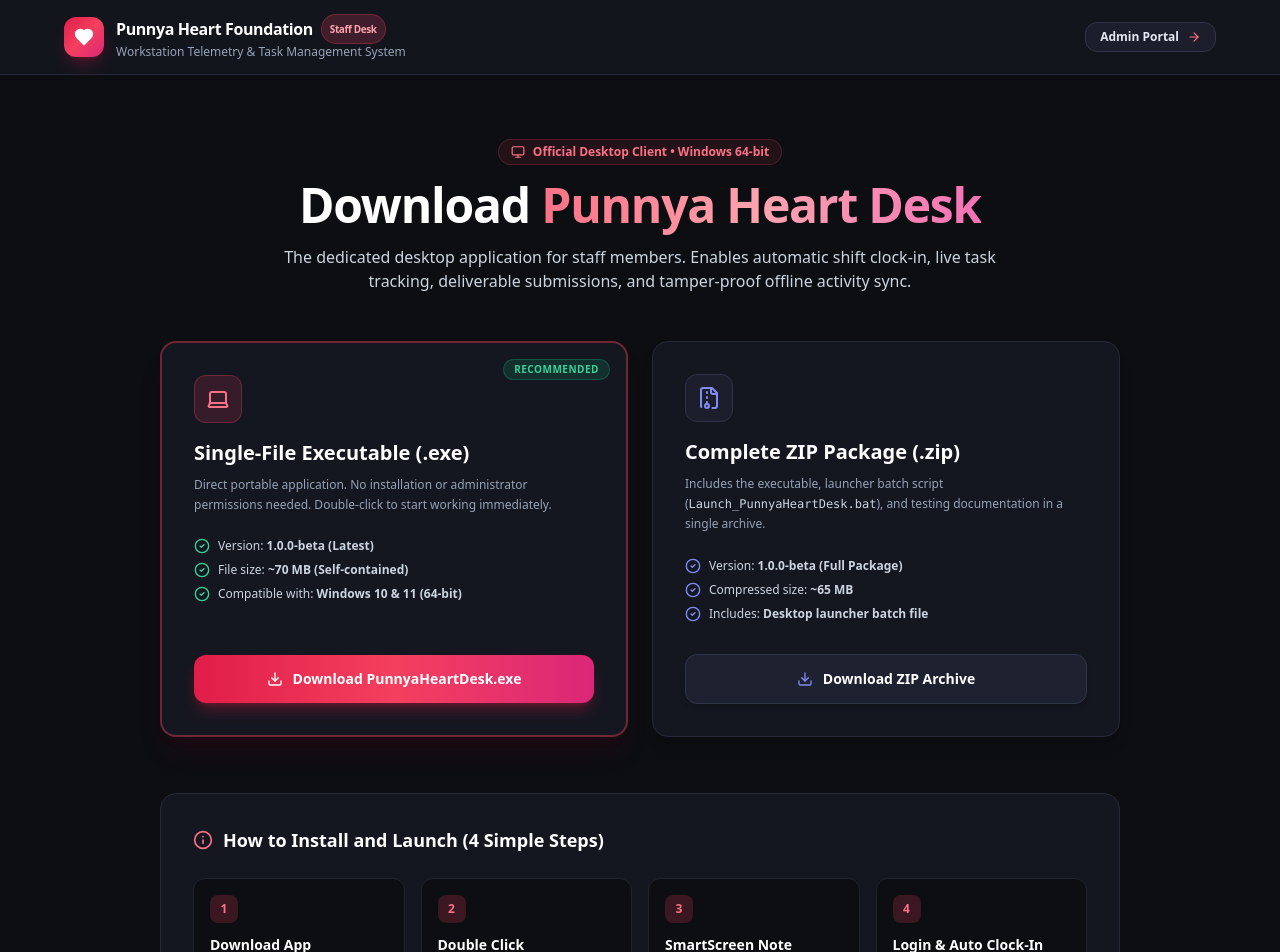
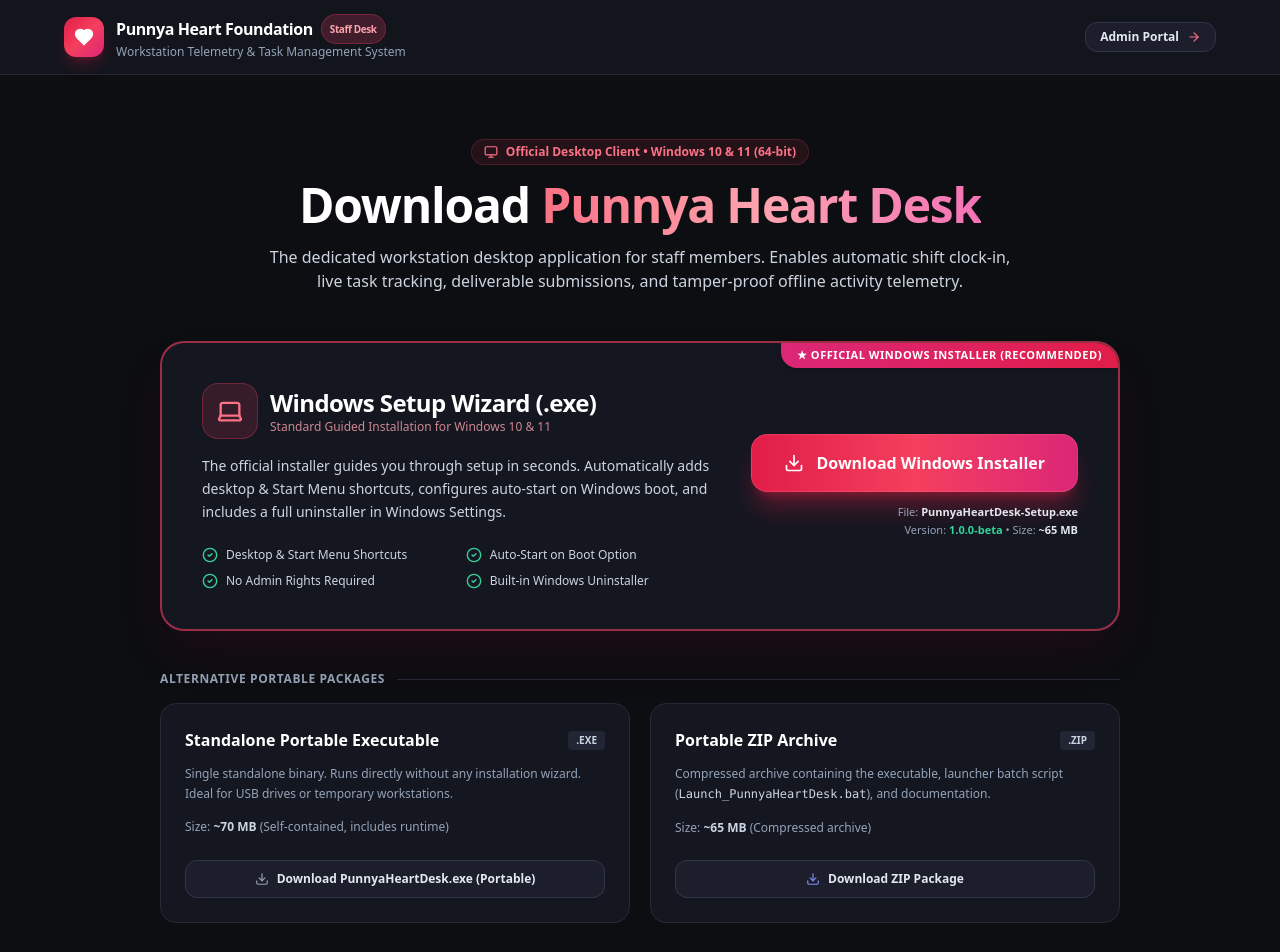
Before and after one commit to ram-kamal/punyya-task, a Next.js app in the folder web/: page /task/download in a window 1280 px wide. Shown: the top 952 px of the page. Built offline with nearby package versions, Linux system fonts and the light colour scheme.

Commit message:
feat(installer): add Windows Setup Wizard download card and portal packaging script

```diff
--- a/web/src/app/download/page.tsx
+++ b/web/src/app/download/page.tsx
@@ -17,6 +17,7 @@ import {
 } from 'lucide-react';
 
 export default function DownloadPage() {
+  const setupUrl = '/task/downloads/PunnyaHeartDesk-Setup.exe';
   const exeUrl = '/task/downloads/PunnyaHeartDesk.exe';
   const zipUrl = '/task/downloads/PunnyaHeartDesk-Windows.zip';
 
@@ -39,7 +40,7 @@ export default function DownloadPage() {
                   Staff Desk
                 </span>
               </div>
-              <p className="text-xs text-slate-400">Workstation Telemetry & Task Management System</p>
+              <p className="text-xs text-slate-400">Workstation Telemetry &amp; Task Management System</p>
             </div>
           </Link>
 
@@ -58,94 +59,134 @@ export default function DownloadPage() {
         <div className="text-center max-w-3xl mx-auto mb-12">
           <div className="inline-flex items-center space-x-2 px-3 py-1 rounded-full bg-rose-500/10 border border-rose-500/20 text-rose-400 text-xs font-semibold mb-4">
             <Monitor className="w-3.5 h-3.5" />
-            <span>Official Desktop Client • Windows 64-bit</span>
+            <span>Official Desktop Client • Windows 10 &amp; 11 (64-bit)</span>
           </div>
           <h1 className="text-3xl sm:text-5xl font-black text-white tracking-tight leading-tight mb-4">
             Download <span className="bg-gradient-to-r from-rose-400 via-rose-300 to-pink-400 bg-clip-text text-transparent">Punnya Heart Desk</span>
           </h1>
           <p className="text-slate-300 text-sm sm:text-base leading-relaxed">
-            The dedicated desktop application for staff members. Enables automatic shift clock-in,
-            live task tracking, deliverable submissions, and tamper-proof offline activity sync.
+            The dedicated workstation desktop application for staff members. Enables automatic shift clock-in,
+            live task tracking, deliverable submissions, and tamper-proof offline activity telemetry.
           </p>
         </div>
 
-        {/* Primary Download Cards */}
-        <div className="grid grid-cols-1 md:grid-cols-2 gap-6 mb-14">
-          {/* Card 1: Standalone Portable Exe (Recommended) */}
-          <div className="bg-[#151720] border-2 border-rose-500/40 hover:border-rose-500 rounded-2xl p-6 sm:p-8 shadow-xl shadow-rose-950/20 transition-all flex flex-col justify-between relative group">
-            <div className="absolute top-4 right-4 bg-emerald-500/15 border border-emerald-500/30 text-emerald-400 text-[10px] font-bold px-2.5 py-0.5 rounded-full uppercase tracking-wider">
-              Recommended
+        {/* Featured Primary Card: Windows Installer Setup Wizard */}
+        <div className="mb-10">
+          <div className="bg-[#151720] border-2 border-rose-500/60 hover:border-rose-500 rounded-3xl p-6 sm:p-10 shadow-2xl shadow-rose-950/30 transition-all relative overflow-hidden">
+            <div className="absolute top-0 right-0 bg-gradient-to-l from-rose-600 to-pink-600 text-white text-[11px] font-extrabold px-4 py-1 rounded-bl-2xl uppercase tracking-wider shadow-md">
+              ★ Official Windows Installer (Recommended)
+            </div>
+
+            <div className="flex flex-col md:flex-row md:items-center md:justify-between gap-8">
+              <div className="space-y-4 max-w-xl">
+                <div className="flex items-center space-x-3">
+                  <div className="w-14 h-14 rounded-2xl bg-rose-500/15 border border-rose-500/30 flex items-center justify-center text-rose-400 shrink-0">
+                    <Laptop className="w-7 h-7" />
                   </div>
                   <div>
-              <div className="w-12 h-12 rounded-xl bg-rose-500/15 border border-rose-500/30 flex items-center justify-center mb-4 text-rose-400">
-                <Laptop className="w-6 h-6" />
+                    <h3 className="text-2xl font-black text-white tracking-tight">Windows Setup Wizard (.exe)</h3>
+                    <p className="text-xs text-rose-300/80 font-medium">Standard Guided Installation for Windows 10 &amp; 11</p>
                   </div>
-              <h3 className="text-xl font-bold text-white mb-2">Single-File Executable (.exe)</h3>
-              <p className="text-xs text-slate-400 mb-6 leading-relaxed">
-                Direct portable application. No installation or administrator permissions needed.
-                Double-click to start working immediately.
+                </div>
+
+                <p className="text-sm text-slate-300 leading-relaxed">
+                  The official installer guides you through setup in seconds. Automatically adds desktop &amp;
+                  Start Menu shortcuts, configures auto-start on Windows boot, and includes a full uninstaller in Windows Settings.
                 </p>
-              <div className="space-y-2 text-xs text-slate-300 mb-8">
+
+                <div className="grid grid-cols-1 sm:grid-cols-2 gap-2.5 text-xs text-slate-300 pt-2">
                   <div className="flex items-center space-x-2">
                     <CheckCircle2 className="w-4 h-4 text-emerald-400 shrink-0" />
-                  <span>Version: <strong>1.0.0-beta (Latest)</strong></span>
+                    <span>Desktop &amp; Start Menu Shortcuts</span>
                   </div>
                   <div className="flex items-center space-x-2">
                     <CheckCircle2 className="w-4 h-4 text-emerald-400 shrink-0" />
-                  <span>File size: <strong>~70 MB (Self-contained)</strong></span>
+                    <span>Auto-Start on Boot Option</span>
                   </div>
                   <div className="flex items-center space-x-2">
                     <CheckCircle2 className="w-4 h-4 text-emerald-400 shrink-0" />
-                  <span>Compatible with: <strong>Windows 10 & 11 (64-bit)</strong></span>
+                    <span>No Admin Rights Required</span>
+                  </div>
+                  <div className="flex items-center space-x-2">
+                    <CheckCircle2 className="w-4 h-4 text-emerald-400 shrink-0" />
+                    <span>Built-in Windows Uninstaller</span>
                   </div>
                 </div>
               </div>
 
+              <div className="shrink-0 flex flex-col items-center md:items-end justify-center space-y-3 min-w-[280px]">
                 <a
-              href={exeUrl}
-              download="PunnyaHeartDesk.exe"
-              className="w-full py-3.5 px-6 rounded-xl bg-gradient-to-r from-rose-600 via-rose-500 to-pink-600 hover:from-rose-500 hover:to-pink-500 text-white font-bold text-sm shadow-lg shadow-rose-600/30 flex items-center justify-center space-x-2.5 transition active:scale-[0.98]"
+                  href={setupUrl}
+                  download="PunnyaHeartDesk-Setup.exe"
+                  className="w-full py-4 px-8 rounded-2xl bg-gradient-to-r from-rose-600 via-rose-500 to-pink-600 hover:from-rose-500 hover:to-pink-500 text-white font-black text-base shadow-xl shadow-rose-600/35 flex items-center justify-center space-x-3 transition active:scale-[0.98] border border-rose-400/30"
                 >
-              <Download className="w-4 h-4" />
-              <span>Download PunnyaHeartDesk.exe</span>
+                  <Download className="w-5 h-5" />
+                  <span>Download Windows Installer</span>
                 </a>
+                <div className="text-[11px] text-slate-400 text-center md:text-right space-y-0.5">
+                  <div>File: <strong className="text-slate-200">PunnyaHeartDesk-Setup.exe</strong></div>
+                  <div>Version: <strong className="text-emerald-400">1.0.0-beta</strong> • Size: <strong className="text-slate-200">~65 MB</strong></div>
                 </div>
-
-          {/* Card 2: Portable ZIP Package */}
-          <div className="bg-[#151720] border border-[#262938] hover:border-[#383D52] rounded-2xl p-6 sm:p-8 shadow-lg transition-all flex flex-col justify-between">
-            <div>
-              <div className="w-12 h-12 rounded-xl bg-[#1C1F2B] border border-[#2E3347] flex items-center justify-center mb-4 text-slate-300">
-                <FileArchive className="w-6 h-6 text-indigo-400" />
               </div>
-              <h3 className="text-xl font-bold text-white mb-2">Complete ZIP Package (.zip)</h3>
-              <p className="text-xs text-slate-400 mb-6 leading-relaxed">
-                Includes the executable, launcher batch script (<code className="text-slate-300">Launch_PunnyaHeartDesk.bat</code>),
-                and testing documentation in a single archive.
-              </p>
-              <div className="space-y-2 text-xs text-slate-300 mb-8">
-                <div className="flex items-center space-x-2">
-                  <CheckCircle2 className="w-4 h-4 text-indigo-400 shrink-0" />
-                  <span>Version: <strong>1.0.0-beta (Full Package)</strong></span>
-                </div>
-                <div className="flex items-center space-x-2">
-                  <CheckCircle2 className="w-4 h-4 text-indigo-400 shrink-0" />
-                  <span>Compressed size: <strong>~65 MB</strong></span>
-                </div>
-                <div className="flex items-center space-x-2">
-                  <CheckCircle2 className="w-4 h-4 text-indigo-400 shrink-0" />
-                  <span>Includes: <strong>Desktop launcher batch file</strong></span>
             </div>
           </div>
         </div>
 
+        {/* Secondary Download Cards (Portable Alternatives) */}
+        <div className="mb-14">
+          <div className="flex items-center space-x-3 mb-4">
+            <h4 className="text-xs font-bold uppercase tracking-wider text-slate-400">Alternative Portable Packages</h4>
+            <div className="h-px bg-[#262938] flex-1" />
+          </div>
+
+          <div className="grid grid-cols-1 md:grid-cols-2 gap-5">
+            {/* Card 2: Standalone Portable Exe */}
+            <div className="bg-[#151720] border border-[#262938] hover:border-[#383D52] rounded-2xl p-6 transition flex flex-col justify-between">
+              <div>
+                <div className="flex items-center justify-between mb-3">
+                  <h5 className="text-base font-bold text-white">Standalone Portable Executable</h5>
+                  <span className="text-[10px] bg-[#222634] text-slate-300 font-semibold px-2 py-0.5 rounded">.EXE</span>
+                </div>
+                <p className="text-xs text-slate-400 mb-4 leading-relaxed">
+                  Single standalone binary. Runs directly without any installation wizard. Ideal for USB drives or temporary workstations.
+                </p>
+                <div className="text-xs text-slate-400 space-y-1 mb-6">
+                  <div>Size: <strong className="text-slate-300">~70 MB</strong> (Self-contained, includes runtime)</div>
+                </div>
+              </div>
+              <a
+                href={exeUrl}
+                download="PunnyaHeartDesk.exe"
+                className="w-full py-2.5 px-4 rounded-xl bg-[#1C1F2B] hover:bg-[#262A3B] border border-[#32364A] text-slate-200 hover:text-white font-bold text-xs flex items-center justify-center space-x-2 transition"
+              >
+                <Download className="w-3.5 h-3.5 text-slate-400" />
+                <span>Download PunnyaHeartDesk.exe (Portable)</span>
+              </a>
+            </div>
+
+            {/* Card 3: Portable ZIP Archive */}
+            <div className="bg-[#151720] border border-[#262938] hover:border-[#383D52] rounded-2xl p-6 transition flex flex-col justify-between">
+              <div>
+                <div className="flex items-center justify-between mb-3">
+                  <h5 className="text-base font-bold text-white">Portable ZIP Archive</h5>
+                  <span className="text-[10px] bg-[#222634] text-slate-300 font-semibold px-2 py-0.5 rounded">.ZIP</span>
+                </div>
+                <p className="text-xs text-slate-400 mb-4 leading-relaxed">
+                  Compressed archive containing the executable, launcher batch script (<code className="text-slate-300">Launch_PunnyaHeartDesk.bat</code>), and documentation.
+                </p>
+                <div className="text-xs text-slate-400 space-y-1 mb-6">
+                  <div>Size: <strong className="text-slate-300">~65 MB</strong> (Compressed archive)</div>
+                </div>
+              </div>
               <a
                 href={zipUrl}
                 download="PunnyaHeartDesk-Windows.zip"
-              className="w-full py-3.5 px-6 rounded-xl bg-[#1E2230] hover:bg-[#282D40] border border-[#2F354D] text-white font-bold text-sm shadow-md flex items-center justify-center space-x-2.5 transition active:scale-[0.98]"
+                className="w-full py-2.5 px-4 rounded-xl bg-[#1C1F2B] hover:bg-[#262A3B] border border-[#32364A] text-slate-200 hover:text-white font-bold text-xs flex items-center justify-center space-x-2 transition"
               >
-              <Download className="w-4 h-4 text-indigo-400" />
-              <span>Download ZIP Archive</span>
+                <Download className="w-3.5 h-3.5 text-indigo-400" />
+                <span>Download ZIP Package</span>
               </a>
+            </div>
           </div>
         </div>
 
```
Also changed, not shown: 2 other files (tests, documents, lock files or other folders). Lines whose indentation alone changed are shown as unchanged.
